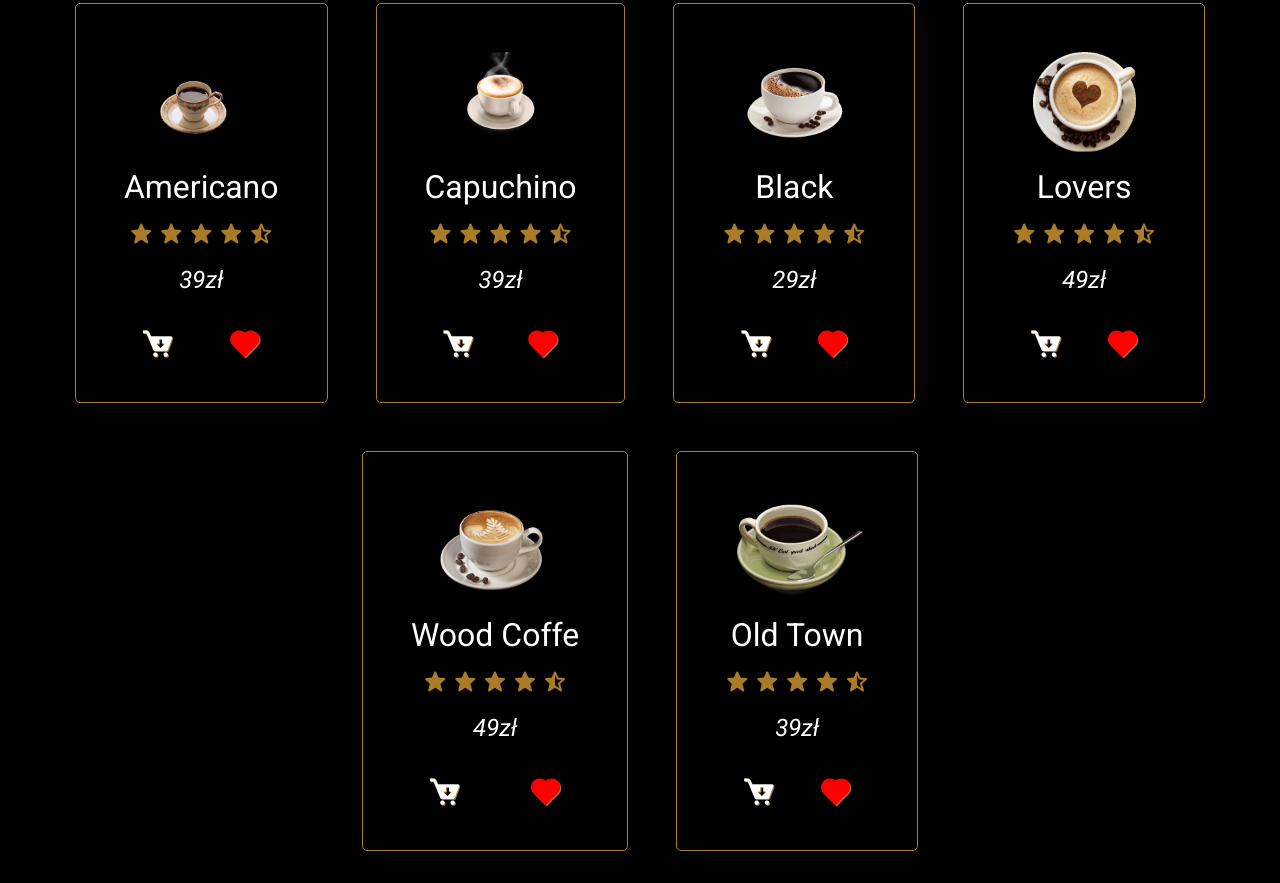
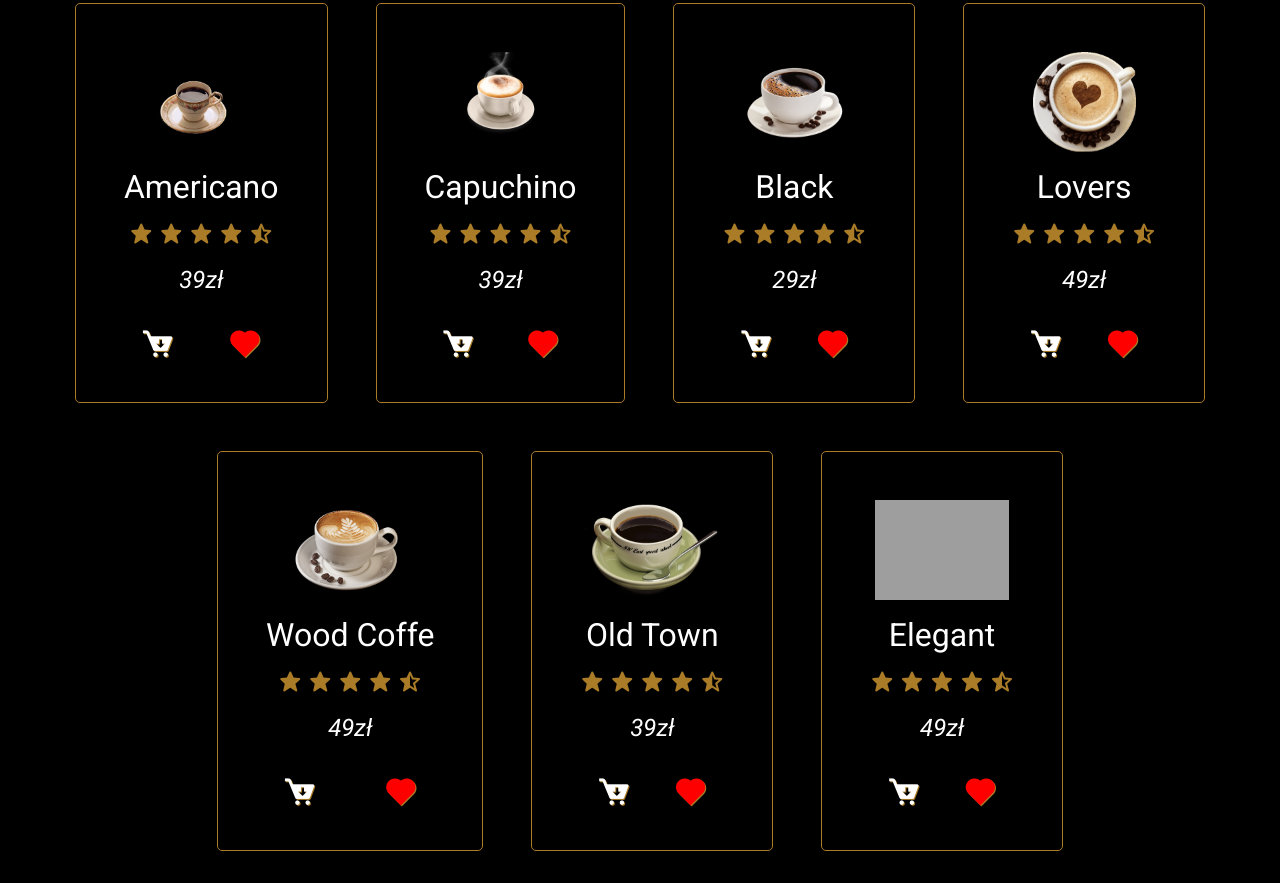
Before and after one commit to Gumol1988/main, a plain HTML site: page Coffe/index.html in a window 1280 px wide. Shown: the part 1798-2681 px from the top of the page. Drawn offline with nearby package versions, Linux system fonts and the light colour scheme; grey boxes are pictures that could not be loaded.

Commit message:
Add files via upload

```diff
--- a/Coffe/index.html
+++ b/Coffe/index.html
@@ -225,6 +225,23 @@
                         <i class='bx bxs-heart' ></i>
                     </div>
                 </div>
+
+                <div class="menuItem">
+                    <img src="images/elegant.png">
+                    <span class="tittleItem">Elegant</span>
+                    <div class="starsItem">
+                        <i class='bx bxs-star'></i>
+                        <i class='bx bxs-star'></i>
+                        <i class='bx bxs-star'></i>
+                        <i class='bx bxs-star'></i>
+                        <i class='bx bxs-star-half'></i>
+                    </div>
+                    <span class="priceItem">49zł</span>
+                    <div class="addItem">
+                        <i class='bx bxs-cart-download'></i>
+                        <i class='bx bxs-heart' ></i>
+                    </div>
+                </div>
             </div>
         </Section>
     </main>
```
Also changed, not shown: 1 other file.
